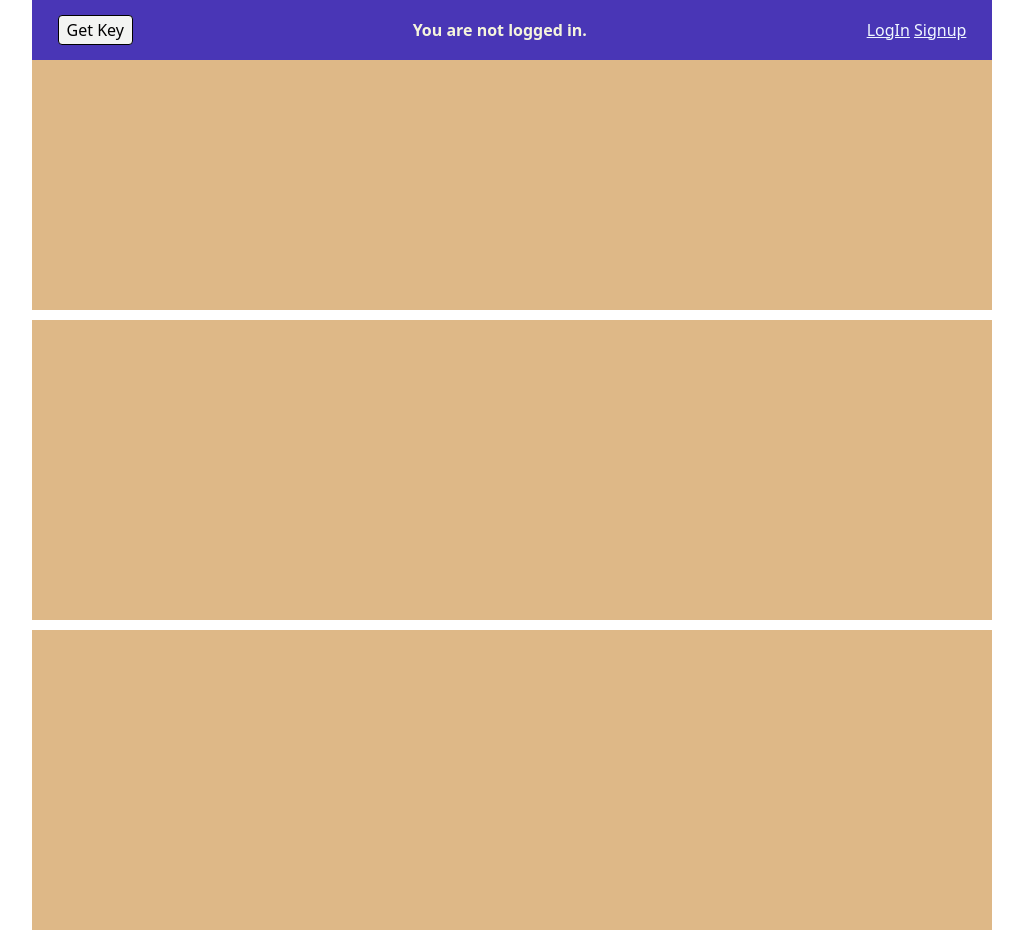
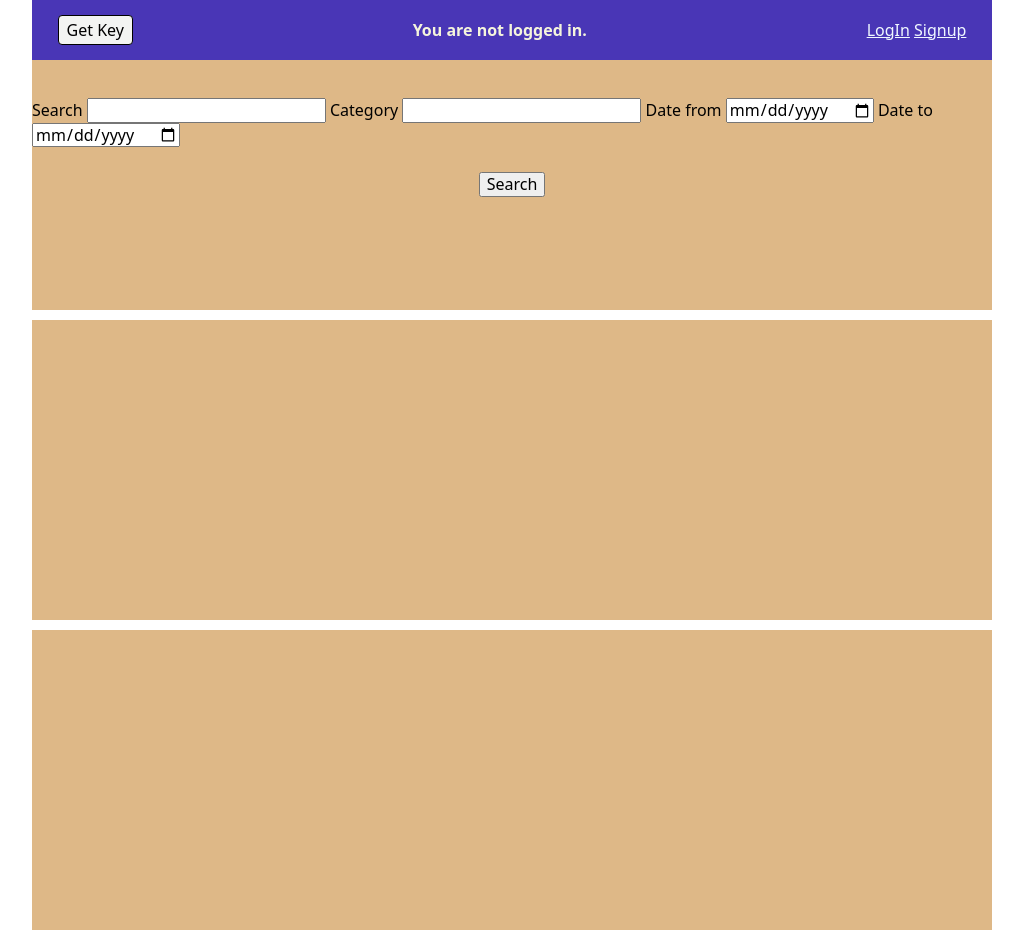
Before and after one commit to torn80beta/firebase-test, a website built with Parcel: page src/index.html in a window 1280 px wide. Shown: the top 933 px of the page, without its empty margins (128-1151 px from the left). Built offline with nearby package versions, Linux system fonts and the light colour scheme; some packages are replaced by stand-ins of ours; no server answers.

Commit message:
search form

```diff
--- a/src/index.html
+++ b/src/index.html
@@ -24,7 +24,23 @@
       </div>
     </div>
     <section>
-      <div class="content-item"></div>
+      <div class="content-item">
+        <form id="saerchForm">
+          <label>Search</label>
+          <input type="text" name="search" />
+
+          <label>Category</label>
+          <input type="text" name="category" />
+
+          <label>Date from</label>
+          <input type="date" name="dateFrom" />
+
+          <label>Date to</label>
+          <input type="date" name="dateTo" />
+
+          <button id="submitButton" type="submit">Search</button>
+        </form>
+      </div>
       <div class="content-item"></div>
       <div class="content-item"></div>
       <div class="content-item"></div>
--- a/src/index.js
+++ b/src/index.js
@@ -53,7 +53,7 @@ function setupScrollListener() {
 
 function onScroll(e) {
   const scrollOffset = window.scrollY;
-  console.log(scrollOffset);
+  // console.log(scrollOffset);
   if (scrollOffset >= scrollBreakpoint) {
     headerWrapperEl.classList.remove('show');
   } else if (scrollOffset <= 0) {
@@ -89,3 +89,7 @@ export async function getNews() {
 }
 
 // getNews();
+
+class createUrl {
+  constructor() {}
+}
--- /dev/null
+++ b/src/sass/_search.scss
@@ -0,0 +1,10 @@
+.content-item {
+    display: flex;
+    justify-content: center;
+    align-items: center;
+}
+
+#submitButton {
+    display: block;
+    margin: 25px auto;
+}
--- a/src/sass/index.scss
+++ b/src/sass/index.scss
@@ -1,3 +1,4 @@
 @import './common';
 @import './example';
-@import './shared/header'
+@import './shared/header';
+@import './search';
```
